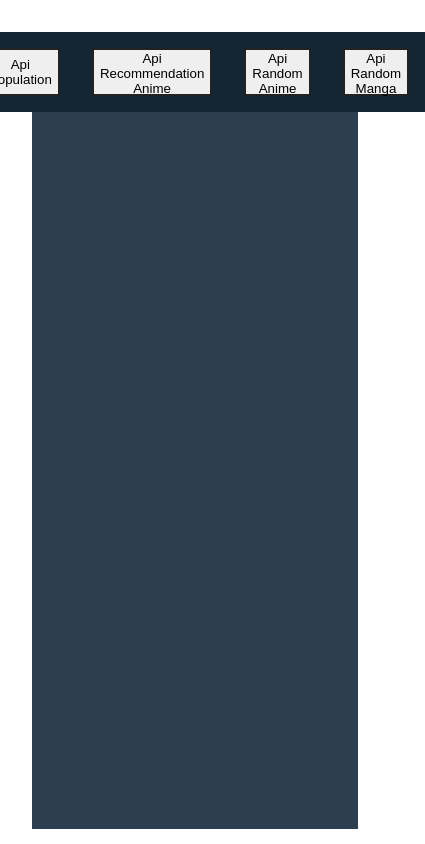
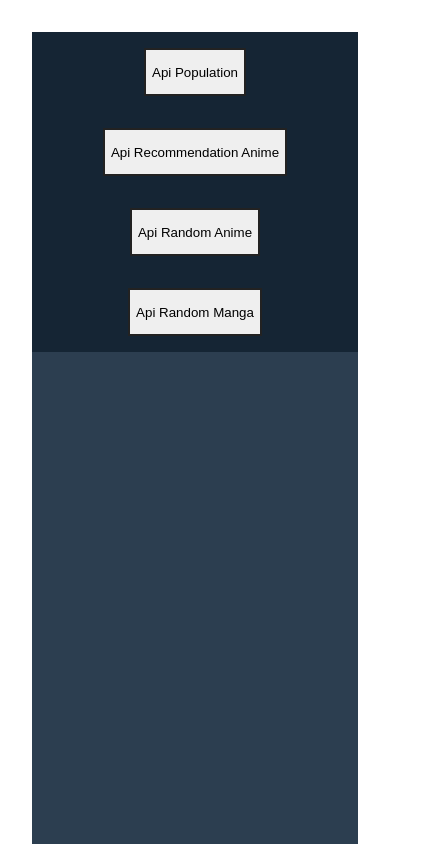
Before and after one commit to Dani540/Talleres, a Vue app: page / in a window 390 px wide. Shown: the top 844 px of the page, 425 px wide, since content can reach past the window. Built offline with nearby package versions, Linux system fonts and the light colour scheme.

Commit message:
[Fix] - Added a CSS rule for the responsiveness of the button wrapper (flex-wrap: wrap).

```diff
--- a/src/components/ButtonWrapper.vue
+++ b/src/components/ButtonWrapper.vue
@@ -54,9 +54,9 @@ const log = ref('')
 <style scoped>
   .wrapper{
     display: flex;
+    flex-wrap: wrap;
     justify-content: center;
     align-items: center;
-    width: 100%;
     background-color: #152534;
   }
 
```
